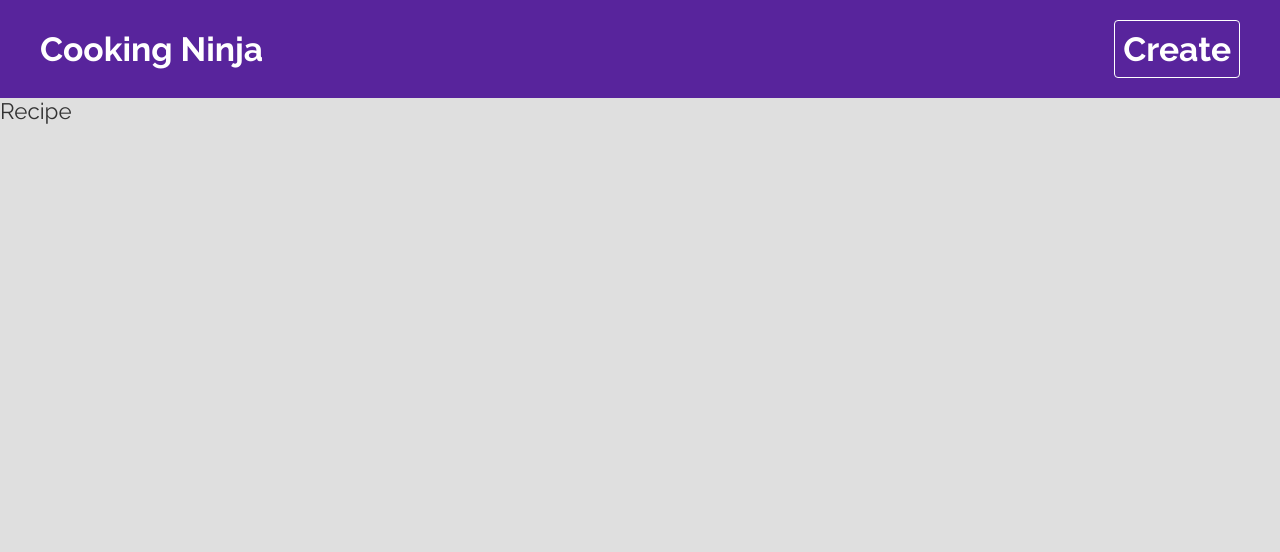
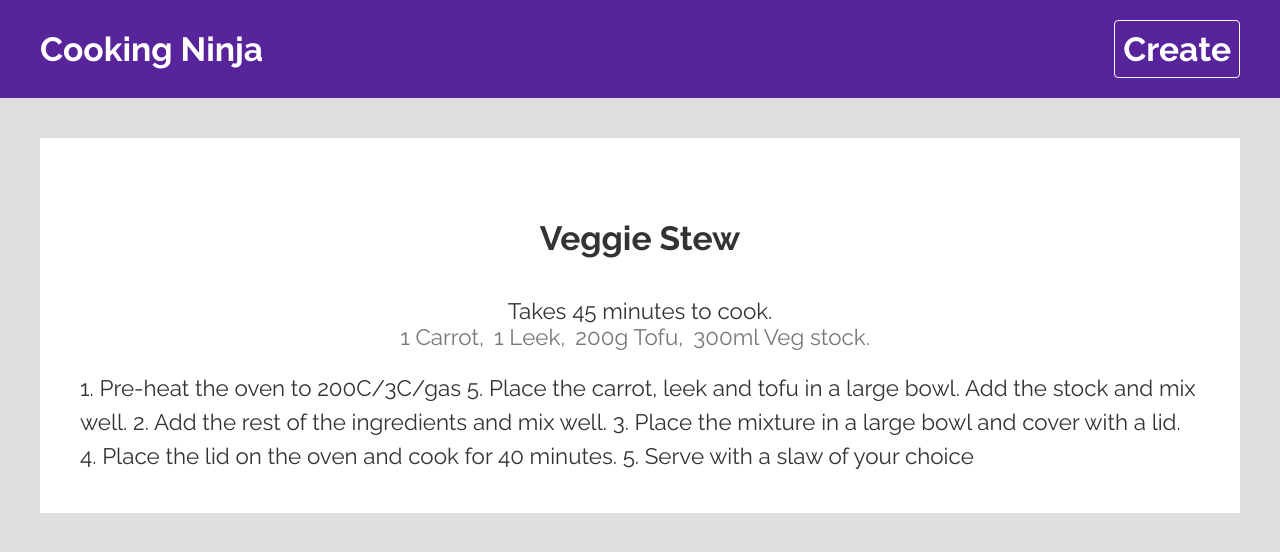
Before and after one commit to pavithranair/recipe-directory, a React (Create React App) app: page /recipes/1 in a window 1280 px wide. Shown: the top 552 px of the page. Built offline with nearby package versions, Linux system fonts and the light colour scheme; data requests are answered from the project's data file.

Commit message:
added recipe list

```diff
--- /dev/null
+++ b/src/components/RecipeList.css
@@ -0,0 +1,51 @@
+.recipe-list {
+    display: grid;
+    grid-template-columns: 1fr 1fr 1fr;
+    grid-gap: 40px;
+    max-width: 1200px;
+    margin: 40px auto;
+}
+
+.recipe-list .card {
+    background: #fff;
+    color: #333;
+    padding: 20px;
+    border-radius: 4px;
+    box-shadow: 3px 3px 3px rgba(0, 0, 0, 0.5);
+    transition: all 0.3s ease;
+    position: relative;
+}
+
+.recipe-list .card:hover {
+    transform: rotate(3deg);
+}
+
+.recipe-list .card h3 {
+    color: #555;
+    margin-bottom: 6px;
+}
+
+.recipe-list .card .p {
+    color: #999;
+    font-size: 0.9em;
+}
+
+.recipe-list .card div {
+    color: #555;
+    font-size: 0.7em;
+    margin: 20px 0;
+    line-height: 1.5em;
+}
+
+.recipe-list .card a{
+    color: #555;
+    text-decoration: none;
+    display: block;
+    background: #e2e2e2;
+    font-size: 0.9em;
+    text-align: center;
+    width: 120px;
+    padding: 8px;
+    border-radius: 4px;
+    margin: 20px auto 0;
+}
--- /dev/null
+++ b/src/components/RecipeList.js
@@ -0,0 +1,17 @@
+import { Link } from "react-router-dom"
+import "./RecipeList.css"
+
+export default function RecipeList({recipes}) {
+    return (
+        <div className="recipe-list">
+            {recipes && recipes.map(recipe => (
+                <div key={recipe.id} className="card">
+                    <h3>{recipe.title}</h3>
+                    <p>{recipe.cookingTime}</p>
+                    <div>{recipe.method.substring(0, 100)}...</div>
+                    <Link to={`/recipes/${recipe.id}`}>Cook this</Link>
+                </div>
+            ))}
+        </div>
+    )
+}
--- /dev/null
+++ b/src/hooks/useFetch.js
@@ -0,0 +1,43 @@
+import { useState, useEffect } from "react"
+
+export const useFetch = (url) => {
+  const [data, setData] = useState(null)
+  const [isPending, setIsPending] = useState(false)
+  const [error, setError] = useState(null)
+
+  useEffect(() => {
+    const controller = new AbortController()
+
+    const fetchData = async () => {
+      setIsPending(true)
+
+      try {
+        const res = await fetch(url, { signal: controller.signal })
+        if(!res.ok) {
+          throw new Error(res.statusText)
+        }
+        const data = await res.json()
+
+        setIsPending(false)
+        setData(data)
+        setError(null)
+      } catch (err) {
+        if (err.name === "AbortError") {
+          console.log("the fetch was aborted")
+        } else {
+          setIsPending(false)
+          setError('Could not fetch the data')
+        }
+      }
+    }
+
+    fetchData()
+
+    return () => {
+      controller.abort()
+    }
+
+  }, [url])
+
+  return { data, isPending, error }
+}
--- a/src/pages/home/Home.css
+++ b/src/pages/home/Home.css
@@ -0,0 +1,4 @@
+.home {
+    max-width: 1200px;
+    margin: 60px auto;
+}
--- a/src/pages/home/Home.js
+++ b/src/pages/home/Home.js
@@ -1,9 +1,15 @@
+import { useFetch } from '../../hooks/useFetch'
 import './Home.css'
+import RecipeList from '../../components/RecipeList'
 
 export default function Home() {
+    const { data, isPending, error} = useFetch('http://localhost:3000/recipes')
+
     return (
-        <div>
-            Home
+        <div className="home">
+            {error && <p className="error">{error}</p>}
+            {isPending && <p className="loading">Loading...</p>}
+            {data && <RecipeList recipes={data}/>}
         </div>
     )
 }
--- a/src/pages/recipe/Recipe.css
+++ b/src/pages/recipe/Recipe.css
@@ -0,0 +1,34 @@
+.recipe {
+    max-width: 1200px;
+    margin: 40px auto;
+    text-align: center;
+    background: #fff;
+    padding: 40px;
+    box-sizing: border-box;
+}
+
+.recipe ul {
+    display: flex;
+    padding: 0px;
+    justify-content: center;
+    margin-top: 0;
+}
+
+.recipe li {
+    list-style-type: none;
+    margin-right: 10px;
+    color: #777;
+}
+
+.recipe li::after {
+    content: ",";
+}
+
+.recipe li:last-child::after {
+    content: ".";
+}
+
+.method {
+    text-align: left;
+    line-height: 1.5em;
+}
--- a/src/pages/recipe/Recipe.js
+++ b/src/pages/recipe/Recipe.js
@@ -1,9 +1,26 @@
 import './Recipe.css'
+import { useFetch } from '../../hooks/useFetch'
+import { useParams } from 'react-router'
 
 export default function Recipe() {
+    const {id} = useParams()
+    const url = 'http://localhost:3000/recipes/' + id
+    const { data:recipe, isPending, error} = useFetch(url)
+
     return (
-        <div>
-            Recipe
+        <div className="recipe">
+            {error && <p className="error">{error}</p>}
+            {isPending && <p className="loading">Loading...</p>}
+            {recipe && (
+                <>
+                    <h2 className="page-title">{recipe.title}</h2>
+                    <p>Takes {recipe.cookingTime} to cook.</p>
+                    <ul>
+                        {recipe.ingredients.map(ing => <li key={ing}>{ing}</li>)}
+                    </ul>
+                    <p className="method">{recipe.method}</p>
+                </>
+            )}
         </div>
     )
 }
```
